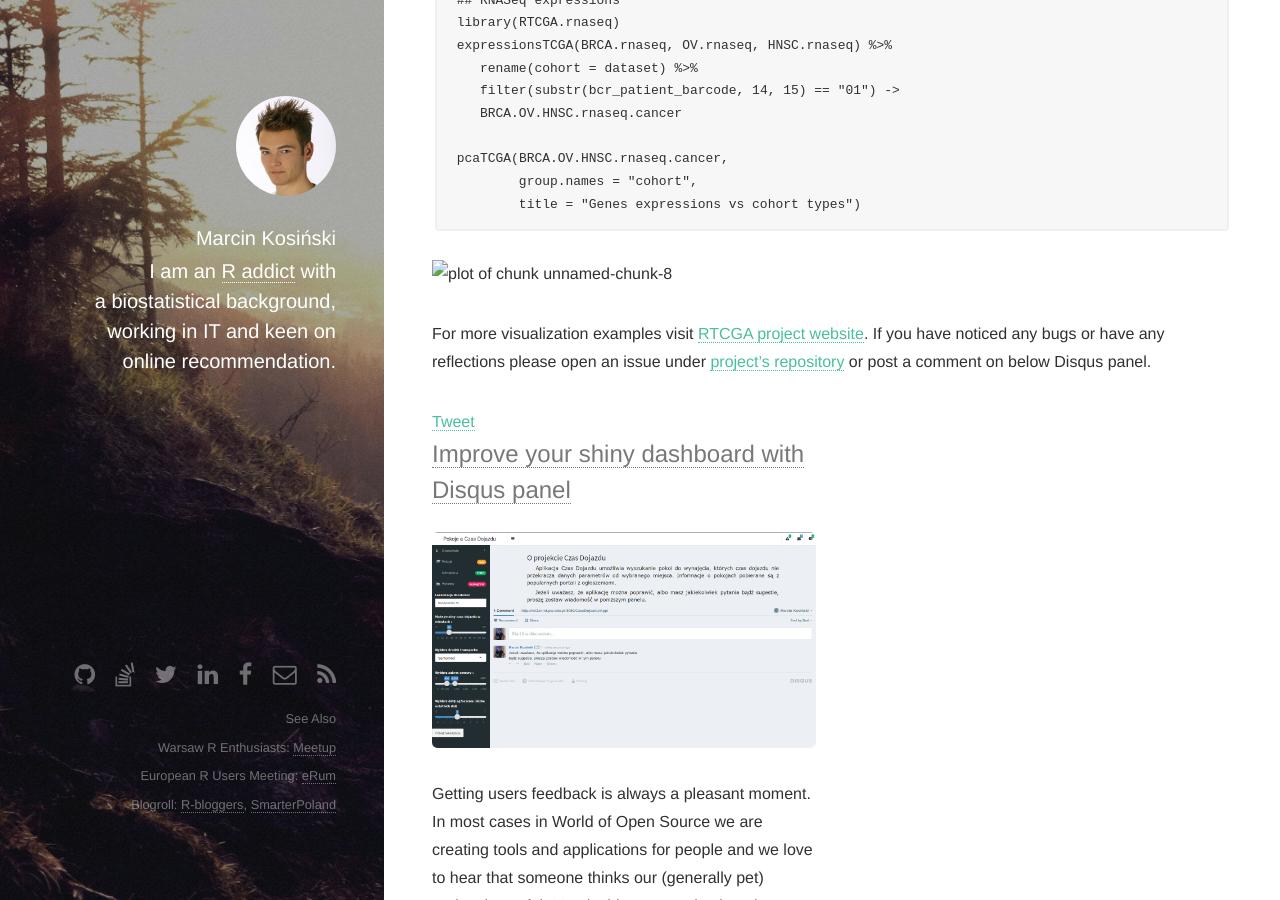
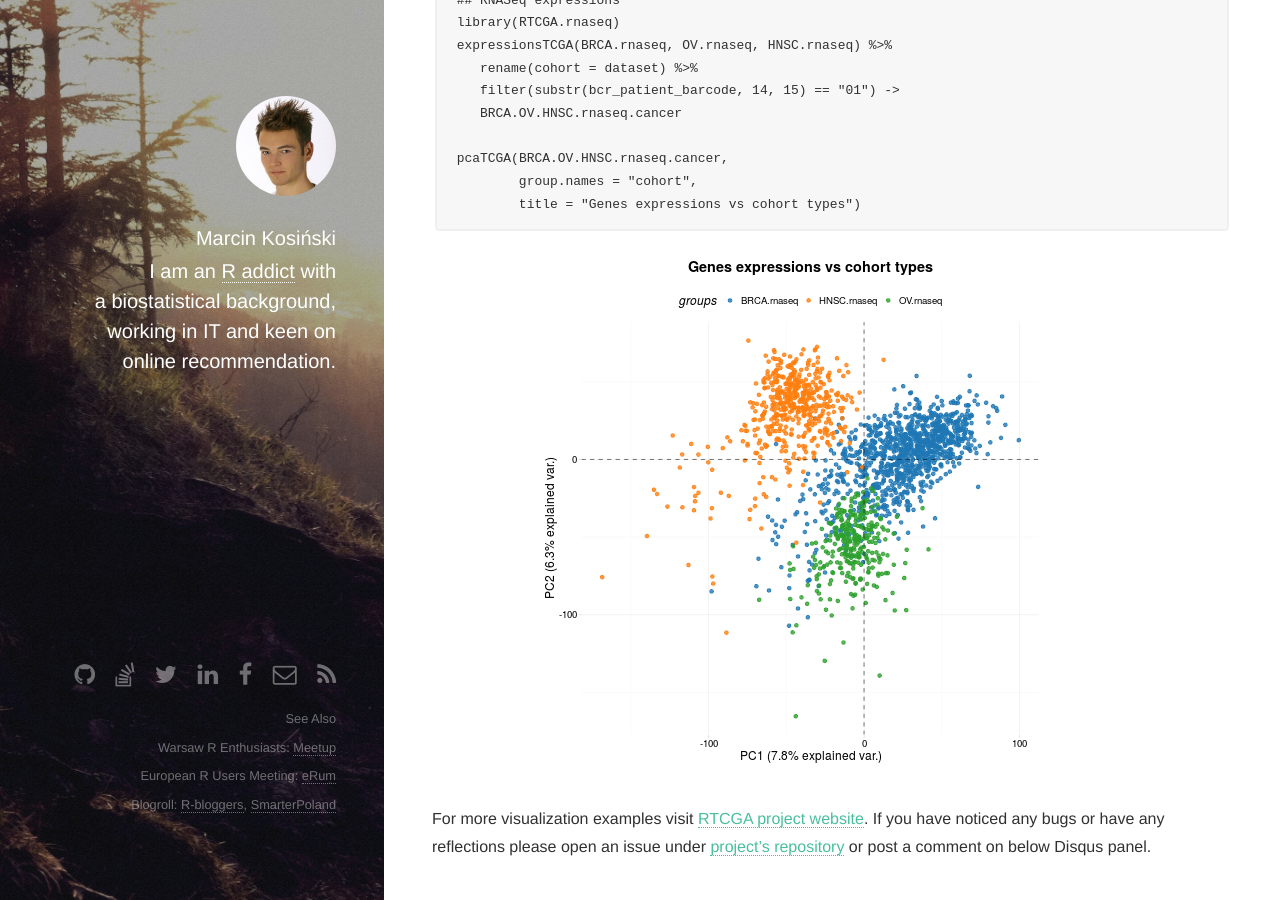
Before and after one commit to MarcinKosinski/MarcinKosinski.github.io, a Jekyll site: the page built from _posts/2016-05-04-RTCGA-Quick-Guide.md, in a window 1280 px wide and 900 px high, scrolled down 3972 px. Built offline with Jekyll 4.4.1, drawn with Linux system fonts in a browser that asks for light colours; comment, search, counter and statistics services are not loaded.

Commit message:
sprobujmy focie

```diff
--- a/_posts/2016-05-04-RTCGA-Quick-Guide.md
+++ b/_posts/2016-05-04-RTCGA-Quick-Guide.md
@@ -127,6 +127,6 @@ pcaTCGA(BRCA.OV.HNSC.rnaseq.cancer,
         title = "Genes expressions vs cohort types")
 {% endhighlight %}
 
-![plot of chunk unnamed-chunk-8](figure/source/2016-05-04-RTCGA-Quick-Guide/unnamed-chunk-8-1.png)
+![plot of chunk unnamed-chunk-8](/figure/source/2016-05-04-RTCGA-Quick-Guide/unnamed-chunk-8-1.png)
 
 For more visualization examples visit [RTCGA project website](http://rtcga.github.io/RTCGA/Visualizations.html). If you have noticed any bugs or have any reflections please open an issue under [project's repository](https://github.com/RTCGA/RTCGA/issues/new) or post a comment on below Disqus panel.
```
